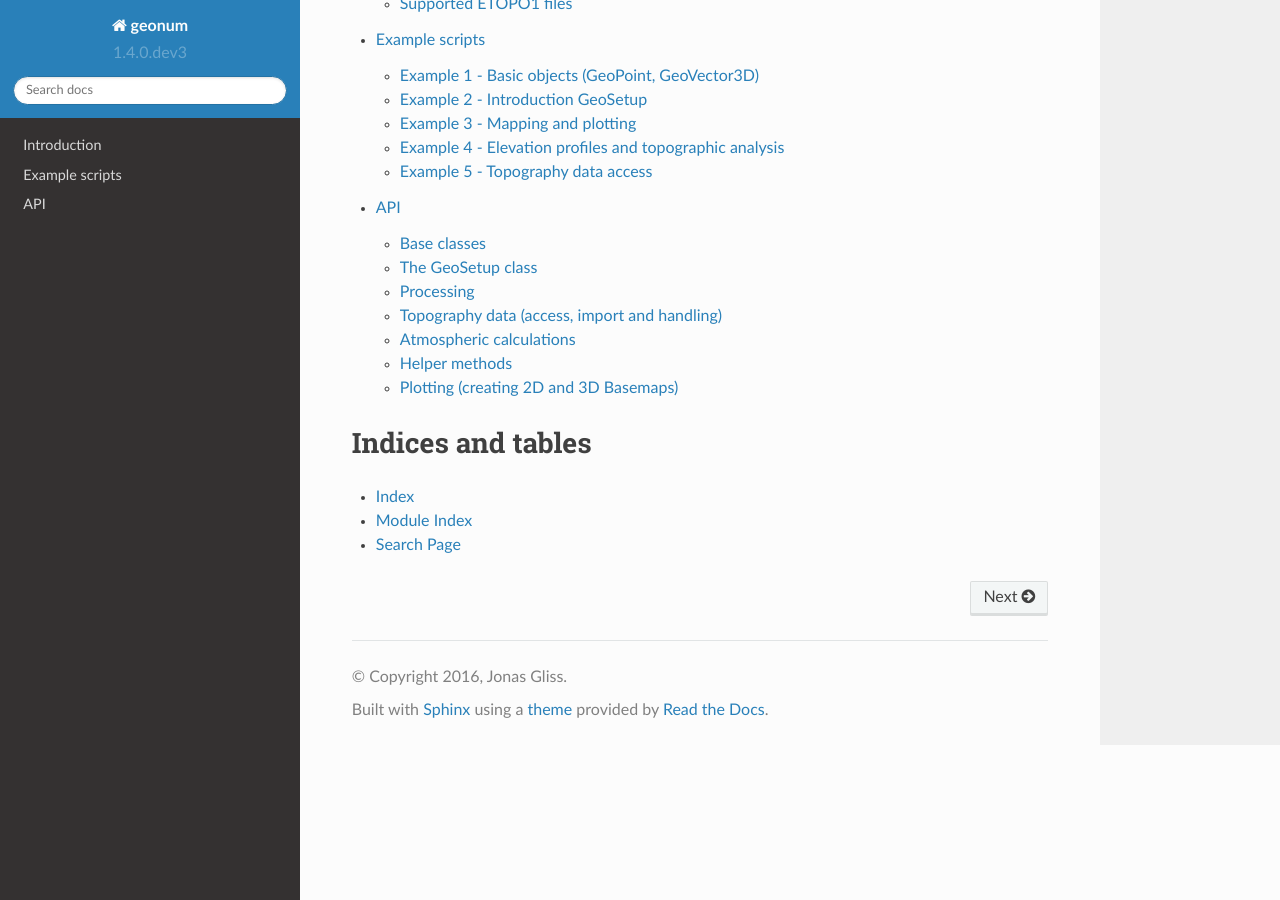
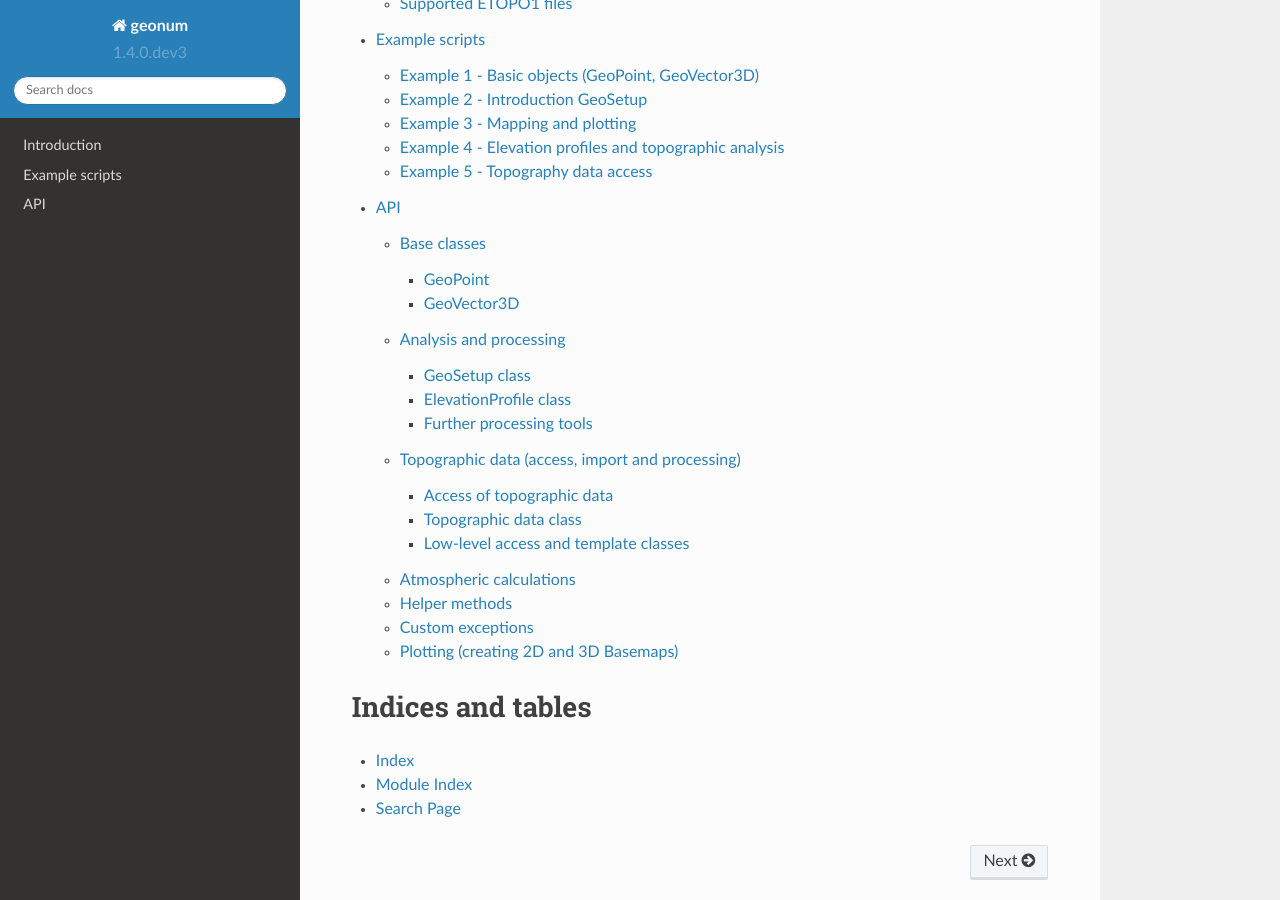
Before and after one commit to jgliss/geonum, a Sphinx documentation site: the page built from docs/index.rst, in a window 1280 px wide and 900 px high, scrolled down 948 px. Built offline with Sphinx 7.4.7 and the Read the Docs theme 2.0.0, drawn with Linux system fonts in a browser that asks for light colours; formulas are drawn with MathJax 3.

```diff
--- a/docs/api.rst
+++ b/docs/api.rst
@@ -2,33 +2,70 @@
 API
 ***
 
-Code documentation of Geonum
+Application programming interface of geonum.
 
 Base classes
 ============
 
-.. automodule:: geonum.base
+GeoPoint
+--------
+
+.. automodule:: geonum.geopoint
    :members:
    :undoc-members:
 
-The GeoSetup class
-==================
+GeoVector3D
+-----------
+
+.. automodule:: geonum.geovector3d
+   :members:
+   :undoc-members:
+
+Analysis and processing
+=======================
+
+GeoSetup class
+--------------
 
 .. automodule:: geonum.geosetup
    :members:
    :undoc-members:
 
-Processing
-==========
+ElevationProfile class
+----------------------
+
+.. automodule:: geonum.elevationprofile
+   :members:
+   :undoc-members:
+
+Further processing tools
+------------------------
 
 .. automodule:: geonum.processing
    :members:
    :undoc-members:
 
-Topography data (access, import and handling)
-=============================================
+Topographic data (access, import and processing)
+================================================
+
+Access of topographic data
+--------------------------
+
+.. automodule:: geonum.topodataaccess
+   :members:
+   :undoc-members:
+
+Topographic data class
+----------------------
 
 .. automodule:: geonum.topodata
+   :members:
+   :undoc-members:
+
+Low-level access and template classes
+-------------------------------------
+
+.. automodule:: geonum.topoaccessbase
    :members:
    :undoc-members:
 
@@ -46,6 +83,13 @@ Helper methods
    :members:
    :undoc-members:
 
+Custom exceptions
+=================
+
+.. automodule:: geonum.exceptions
+   :members:
+   :undoc-members:
+
 Plotting (creating 2D and 3D Basemaps)
 ======================================
 
```
